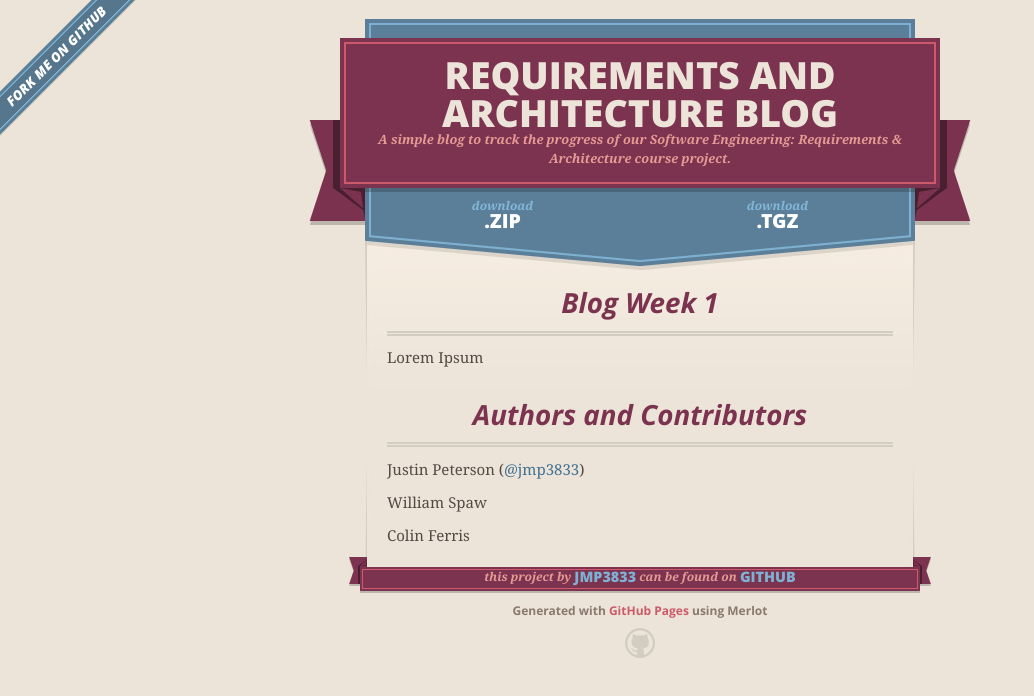
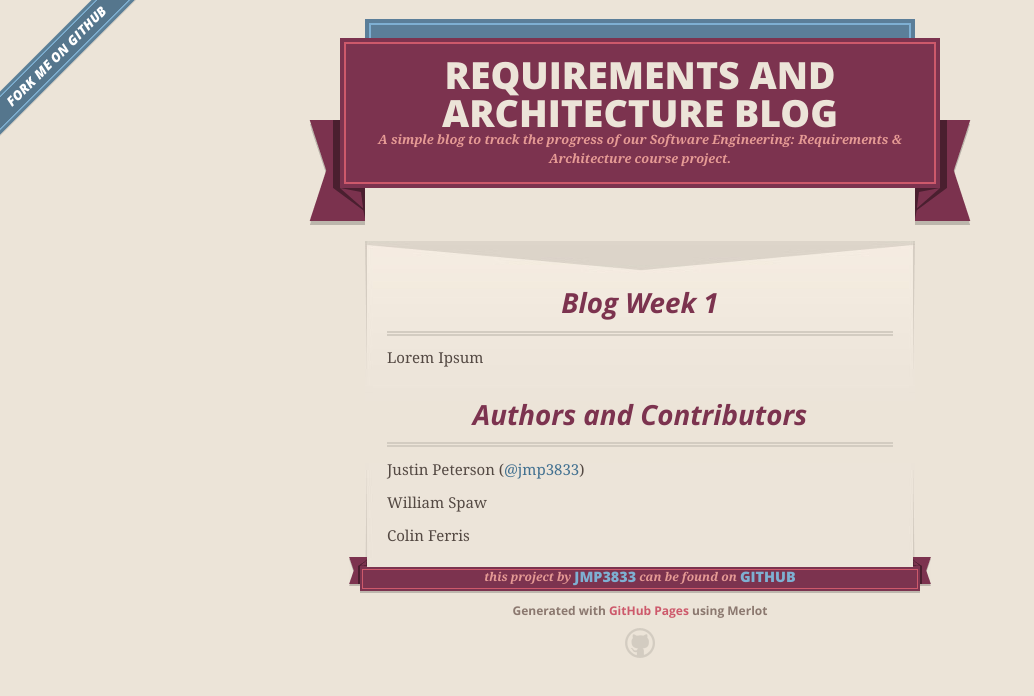
Before and after one commit to jmp3833/RequirementsBlog, a plain HTML site: page index.html in a window 1280 px wide. Shown: the whole page, without its empty margins (0-1034 px from the left). Drawn offline with nearby package versions, Linux system fonts and the light colour scheme.

Commit message:
Remove Download Link

```diff
--- a/index.html
+++ b/index.html
@@ -37,7 +37,6 @@
 
       <section id="downloads">
         <span class="inner">
-          <a href="https://github.com/jmp3833/RequirementsBlog/zipball/master" class="zip"><em>download</em> .ZIP</a><a href="https://github.com/jmp3833/RequirementsBlog/tarball/master" class="tgz"><em>download</em> .TGZ</a>
         </span>
       </section>
 
```
